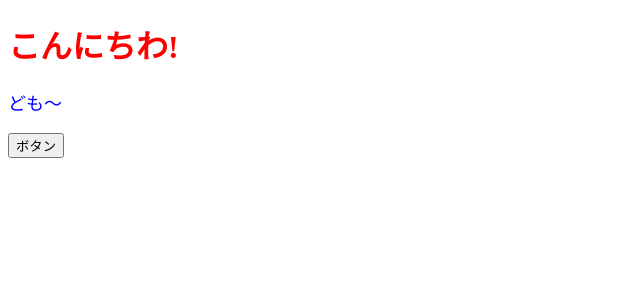
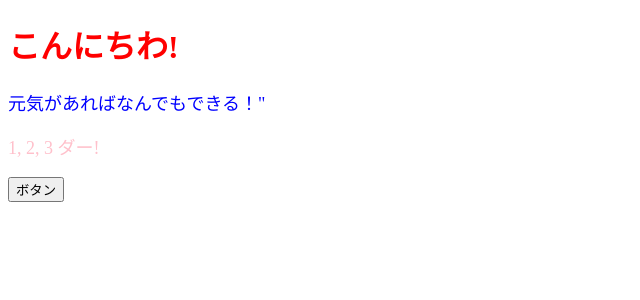
Before and after one commit to chama0623/Udemy-ReactBasic, a React (Create React App) app: page / in a window 1280 px wide. Shown: the top 300 px of the page, without its empty margins (0-640 px from the left). Built offline with nearby package versions, Linux system fonts and the light colour scheme.

Commit message:
add props

```diff
--- a/src/App.jsx
+++ b/src/App.jsx
@@ -1,18 +1,18 @@
 import React from "react";
+import ColorfulMessage from "./components/ColorfulMessage";
 
 // コンポーネント
 // コンポーネント名はキャメルケース
 // {}内はJSとして認識される
 const App = () => {
   const onClickButton = () => alert();
-  const contentStyle = {
-    color: "blue",
-    fontSize: "18px"
-  };
   return (
     <>
       <h1 style={{ color: "red" }}>こんにちわ!</h1>
-      <p style={contentStyle}>ども～</p>
+      <ColorfulMessage color="blue">
+        元気があればなんでもできる！"{" "}
+      </ColorfulMessage>
+      <ColorfulMessage color="pink">1, 2, 3 ダー!</ColorfulMessage>
       <button onClick={onClickButton}>ボタン</button>
     </>
   );
--- /dev/null
+++ b/src/components/ColorfulMessage.jsx
@@ -0,0 +1,12 @@
+import React from "react";
+
+const ColorfulMessage = (props) => {
+  const { color, children } = props;
+  const contentStyle = {
+    color, // color:colorのように要素名と変数名が同じときは省略できる
+    fontSize: "18px"
+  };
+  return <p style={contentStyle}>{children}</p>;
+};
+
+export default ColorfulMessage;
```
